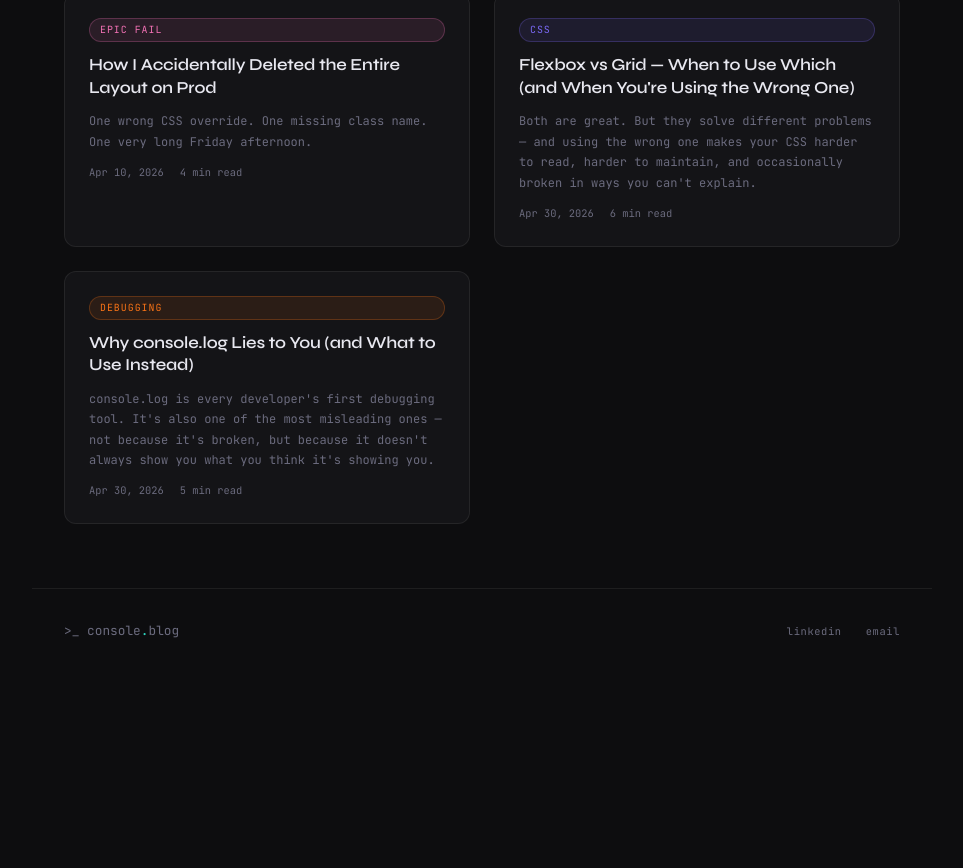
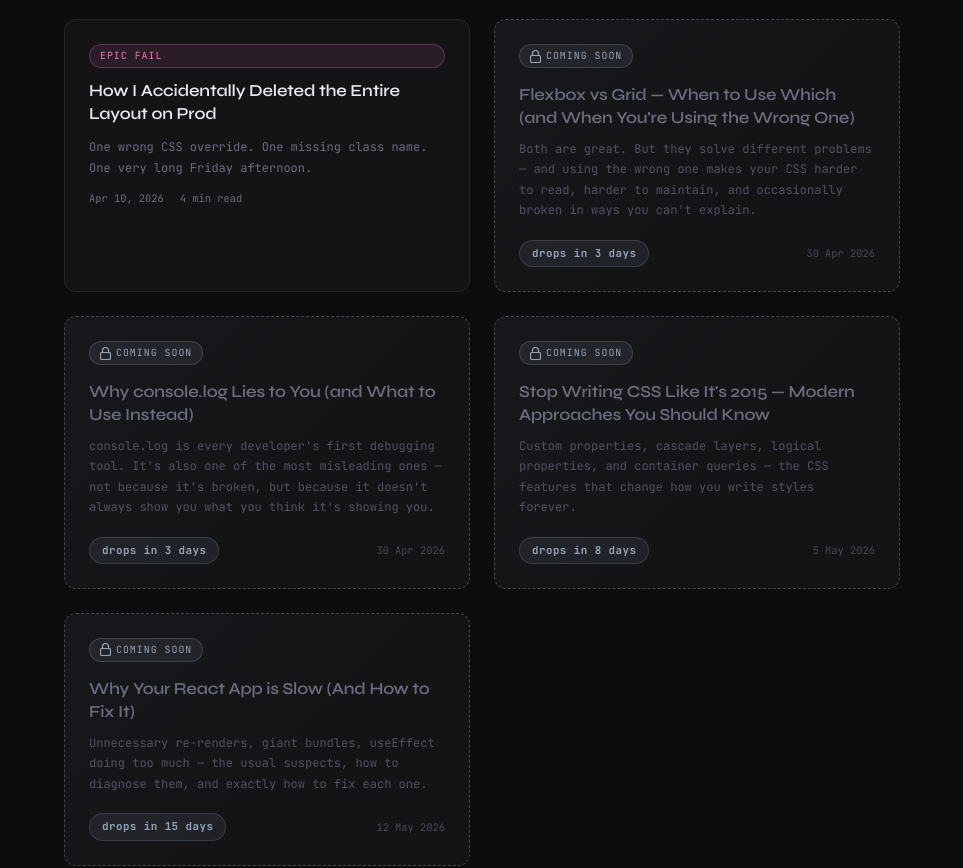
Before and after one commit to VaishnaviD5900/console-blog, a React (Vite) app: page / in a window 1280 px wide. Shown: the part 1440-2308 px from the top of the page, without its empty margins (158-1121 px from the left). Before the commit the page ends 2114 px from the top, so only its background shows below. Built offline with nearby package versions, Linux system fonts and the light colour scheme; no server answers.

Commit message:
feat: Post scheduling

```diff
--- a/src/data/posts.js
+++ b/src/data/posts.js
@@ -1,6 +1,7 @@
 export const posts = [
   {
     id: 'z-index-stacking-contexts',
+    publishDate: '2026-04-26',
     title: "Why Your z-index Isn't Working (And Why 999999 Won't Save You)",
     excerpt:
       "You've typed z-index: 99999. It still doesn't work. There's a reason - and the number is never the problem. Let's talk about stacking contexts.",
@@ -334,6 +335,7 @@ Next time you're tempted to type \`z-index: 99999\`, pause. Open DevTools. Check
   },
   {
     id: 'stop-using-px',
+    publishDate: '2026-04-15',
     title: "Stop Using px for Everything. Here's What to Use Instead.",
     excerpt:
       'rem, em, vh, vw, clamp() - when to use what and why your font sizes are probably wrong.',
@@ -589,6 +591,7 @@ Start with this, and you'll write CSS that's more flexible, more accessible, and
   },
   {
     id: 'css-has-selector',
+    publishDate: '2026-04-05',
     title: "CSS :has() Is the Parent Selector We Waited 10 Years For",
     excerpt:
       'No JavaScript. No wrapper divs. Just a CSS selector that finally lets you style a parent based on its children.',
@@ -891,6 +894,7 @@ As of 2024, \`:has()\` is supported in all major browsers - Chrome, Firefox, Saf
   },
   {
     id: 'prod-css-delete',
+    publishDate: '2026-04-10',
     title: 'How I Accidentally Deleted the Entire Layout on Prod',
     excerpt:
       'One wrong CSS override. One missing class name. One very long Friday afternoon.',
@@ -944,6 +948,7 @@ Global CSS classes are landmines. Treat every rename like you're defusing one -
   },
   {
     id: 'flexbox-vs-grid',
+    publishDate: '2026-04-30',
     title: 'Flexbox vs Grid — When to Use Which (and When You\'re Using the Wrong One)',
     excerpt:
       'Both are great. But they solve different problems — and using the wrong one makes your CSS harder to read, harder to maintain, and occasionally broken in ways you can\'t explain.',
@@ -1217,6 +1222,7 @@ body { background: #0d0d0f; color: #e8e8f0; font-family: sans-serif; padding: 1.
   },
   {
     id: 'console-log-lies',
+    publishDate: '2026-04-30',
     title: 'Why console.log Lies to You (and What to Use Instead)',
     excerpt:
       'console.log is every developer\'s first debugging tool. It\'s also one of the most misleading ones — not because it\'s broken, but because it doesn\'t always show you what you think it\'s showing you.',
@@ -1416,6 +1422,28 @@ Great for sanity checks during development — zero noise when things are workin
 - Use \`warn\` and \`error\` intentionally — so red actually means broken
 - \`console.assert\` for inline sanity checks — silent when fine, loud when not`,
   },
+  {
+    id: 'stop-writing-css-2015',
+    title: 'Stop Writing CSS Like It\'s 2015 — Modern Approaches You Should Know',
+    excerpt: 'Custom properties, cascade layers, logical properties, and container queries — the CSS features that change how you write styles forever.',
+    tag: 'css',
+    date: 'May 5, 2026',
+    publishDate: '2026-05-05',
+    readTime: '7 min read',
+    featured: false,
+    content: `Coming soon.`,
+  },
+  {
+    id: 'why-react-app-slow',
+    title: 'Why Your React App is Slow (And How to Fix It)',
+    excerpt: 'Unnecessary re-renders, giant bundles, useEffect doing too much — the usual suspects, how to diagnose them, and exactly how to fix each one.',
+    tag: 'bestpractice',
+    date: 'May 12, 2026',
+    publishDate: '2026-05-12',
+    readTime: '8 min read',
+    featured: false,
+    content: `Coming soon.`,
+  },
 ]
 
 export const tagMeta = {
--- a/src/pages/Home.jsx
+++ b/src/pages/Home.jsx
@@ -12,12 +12,57 @@ const FILTERS = [
   { key: 'epicfail', label: 'epic fails' },
 ]
 
+function getCountdown(publishDate) {
+  const now = new Date()
+  const pub = new Date(publishDate)
+  const diff = pub - now
+  if (diff <= 0) return null
+  const days = Math.ceil(diff / (1000 * 60 * 60 * 24))
+  if (days === 1) return 'drops tomorrow'
+  return 'drops in ' + days + ' days'
+}
+
+function formatDate(publishDate) {
+  return new Date(publishDate).toLocaleDateString('en-GB', {
+    day: 'numeric', month: 'short', year: 'numeric'
+  })
+}
+
+function ScheduledCard({ post }) {
+  const countdown = getCountdown(post.publishDate)
+  return (
+    <div className={styles.scheduledCard}>
+      <div className={styles.scheduledBadge}>
+        <svg width="11" height="13" viewBox="0 0 11 13" fill="none">
+          <rect x="0.5" y="5.5" width="10" height="7" rx="1.5" stroke="currentColor" strokeWidth="1.2"/>
+          <path d="M2.5 5.5V3.5a3 3 0 016 0v2" stroke="currentColor" strokeWidth="1.2" strokeLinecap="round"/>
+        </svg>
+        coming soon
+      </div>
+      <h2 className={styles.scheduledTitle}>{post.title}</h2>
+      <p className={styles.scheduledExcerpt}>{post.excerpt}</p>
+      <div className={styles.scheduledFooter}>
+        {countdown && <span className={styles.countdown}>{countdown}</span>}
+        <span className={styles.scheduledDate}>
+          {formatDate(post.publishDate)}
+        </span>
+      </div>
+    </div>
+  )
+}
+
 export default function Home() {
   const [activeFilter, setActiveFilter] = useState('all')
 
+  const now = new Date()
+  const published = posts.filter(p => !p.publishDate || new Date(p.publishDate) <= now)
+  const scheduled = posts.filter(p => p.publishDate && new Date(p.publishDate) > now)
+
   const filtered = activeFilter === 'all'
-    ? posts
-    : posts.filter(p => p.tag === activeFilter)
+    ? published
+    : published.filter(p => p.tag === activeFilter)
+
+  const filteredScheduled = activeFilter === 'all' ? scheduled : []
 
   return (
     <>
@@ -26,16 +71,17 @@ export default function Home() {
       <section className={styles.hero}>
         <h1 className={styles.heroTitle}>
           Where developers <span className={styles.highlight}>debug,</span>
-          <br />learn and<br />level up!
+          <br />learn and<br />level up.
         </h1>
         <p className={styles.heroSub}>
           <span className={styles.key}>const</span> blog = &#123;<br />
           &nbsp;&nbsp;<span className={styles.fn}>topics</span>: [
-          <span className={styles.str}>"epic fails"</span>,{' '}
+          <span className={styles.str}>"frontend"</span>,{' '}
+          <span className={styles.str}>"debugging"</span>,{' '}
           <span className={styles.str}>"best practices"</span>,{' '}
-          <span className={styles.str}>"debugging"</span>],<br />
+          <span className={styles.str}>"career"</span>],<br />
           &nbsp;&nbsp;<span className={styles.fn}>vibe</span>:{' '}
-          <span className={styles.str}>"funny but you'll actually learn something"</span><br />
+          <span className={styles.str}>"real talk from a real dev"</span><br />
           &#125;
         </p>
         <div className={styles.heroActions}>
@@ -69,12 +115,17 @@ export default function Home() {
       </div>
 
       <div className={styles.grid} id="posts">
-        {filtered.length === 0 ? (
+        {filtered.length === 0 && filteredScheduled.length === 0 ? (
           <p className={styles.empty}>// no posts found yet</p>
         ) : (
-          filtered.map((post, i) => (
-            <PostCard key={post.id} post={post} index={i} />
-          ))
+          <>
+            {filtered.map((post, i) => (
+              <PostCard key={post.id} post={post} index={i} />
+            ))}
+            {filteredScheduled.map((post) => (
+              <ScheduledCard key={post.id} post={post} />
+            ))}
+          </>
         )}
       </div>
     </>
--- a/src/pages/Home.module.css
+++ b/src/pages/Home.module.css
@@ -158,6 +158,88 @@
   to   { opacity: 1; transform: translateY(0); }
 }
 
+/* ── Scheduled / Coming Soon card ─────────────────────────────────────────── */
+
+.scheduledCard {
+  background: var(--bg2);
+  border: 1px dashed rgba(148, 163, 184, 0.35);
+  border-radius: 12px;
+  padding: 1.5rem;
+  position: relative;
+  overflow: hidden;
+  animation: fadeUp 0.5s ease forwards;
+  opacity: 0;
+}
+
+.scheduledCard::before {
+  content: '';
+  position: absolute;
+  inset: 0;
+  background: linear-gradient(135deg, rgba(148,163,184,0.03), transparent 60%);
+  pointer-events: none;
+}
+
+.scheduledBadge {
+  font-family: var(--mono);
+  font-size: 0.62rem;
+  letter-spacing: 0.1em;
+  text-transform: uppercase;
+  padding: 3px 10px;
+  border-radius: 20px;
+  display: inline-flex;
+  align-items: center;
+  gap: 5px;
+  background: rgba(148, 163, 184, 0.1);
+  color: #94a3b8;
+  border: 1px solid rgba(148, 163, 184, 0.25);
+  margin-bottom: 1rem;
+}
+
+.scheduledTitle {
+  font-size: 1.05rem;
+  font-weight: 600;
+  line-height: 1.35;
+  color: var(--muted);
+  letter-spacing: -0.01em;
+  margin-bottom: 0.6rem;
+}
+
+.scheduledExcerpt {
+  font-family: var(--mono);
+  font-size: 0.75rem;
+  color: var(--muted);
+  line-height: 1.7;
+  margin-bottom: 1.2rem;
+  opacity: 0.7;
+}
+
+.scheduledFooter {
+  display: flex;
+  align-items: center;
+  justify-content: space-between;
+  flex-wrap: wrap;
+  gap: 0.5rem;
+}
+
+.countdown {
+  font-family: var(--mono);
+  font-size: 0.68rem;
+  font-weight: 600;
+  color: #94a3b8;
+  background: rgba(148, 163, 184, 0.1);
+  border: 1px solid rgba(148, 163, 184, 0.2);
+  border-radius: 20px;
+  padding: 4px 12px;
+  letter-spacing: 0.04em;
+}
+
+.scheduledDate {
+  font-family: var(--mono);
+  font-size: 0.65rem;
+  color: var(--muted);
+  opacity: 0.6;
+}
+
 @media (max-width: 600px) {
   .hero { padding: 4rem 1rem 3rem; }
   .divider, .filterBar, .grid { padding-left: 1rem; padding-right: 1rem; }
```
